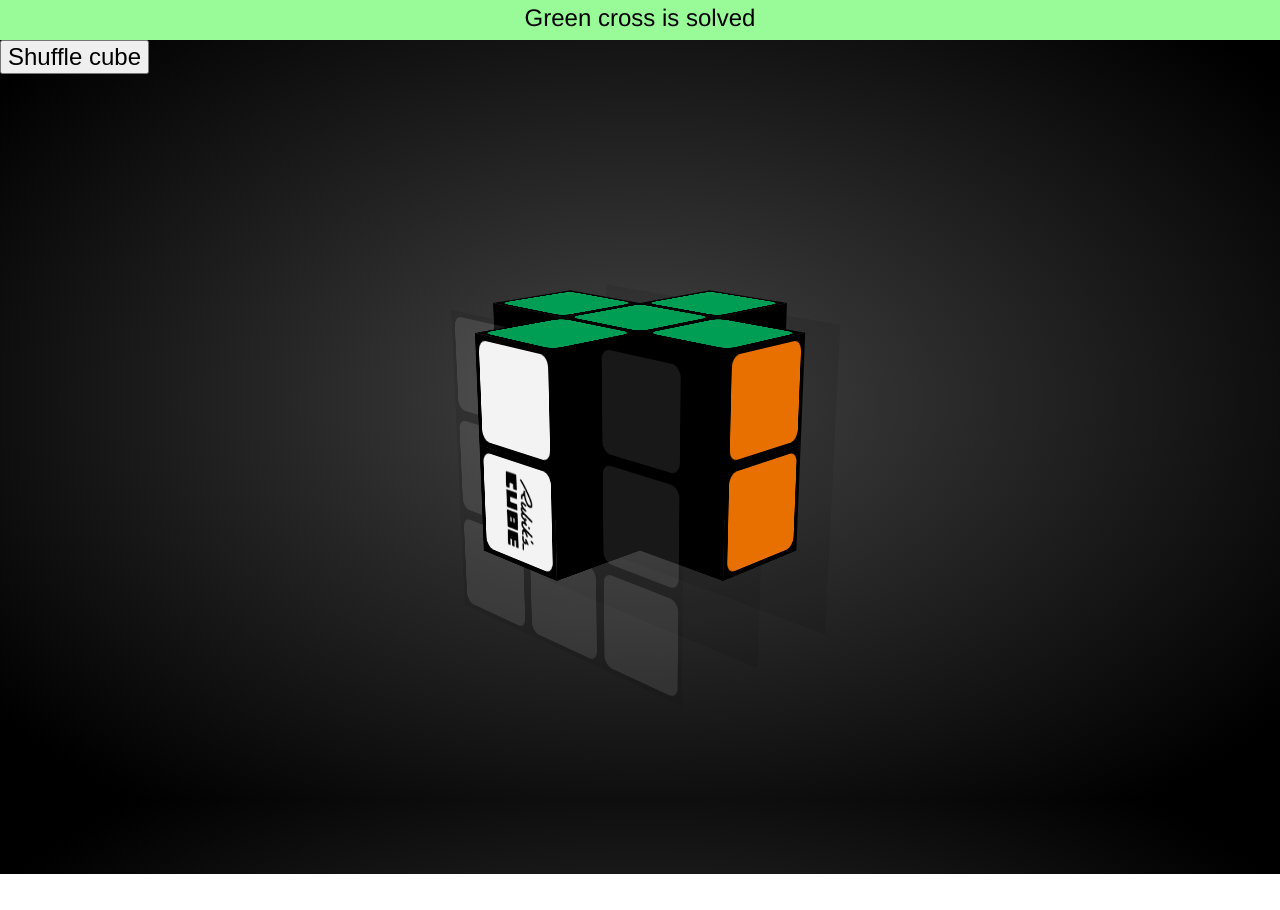
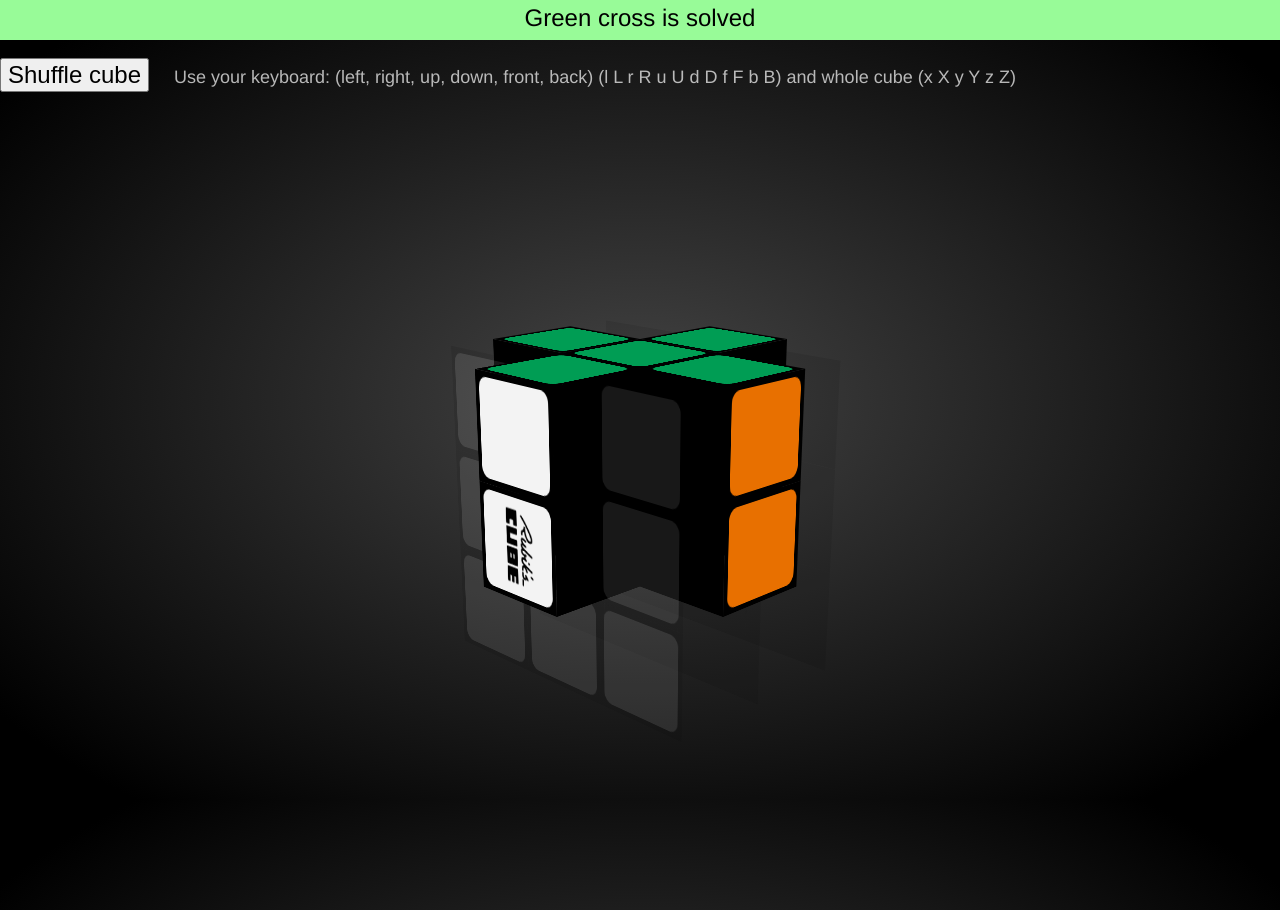
Before and after one commit to daveboden/cube, a plain HTML site: page index.html in a window 1280 px wide. Before the commit the page ends 874 px from the top, so only its background shows below. Drawn offline with nearby package versions, Linux system fonts and the light colour scheme.

Commit message:
Add keyboard instructions

```diff
--- a/index.html
+++ b/index.html
@@ -28,7 +28,10 @@
 <body class="graydient">
 <div id="progressBar" style="width: 100%; height: 30px; font-size: x-large; text-align: center; color: black; padding-top: 10px"></div>
 <div>
+    <p style="font-size: large">
     <input type="button" style="font-size: x-large" onclick="cube.shuffle()" value="Shuffle cube">
+    <span style="padding-left: 20px">Use your keyboard: (left, right, up, down, front, back) (l L r R u U d D f F b B) and whole cube (x X y Y z Z)</span>
+    </p>
 </div>
 <div id="container" ></div>
 </body>
```
